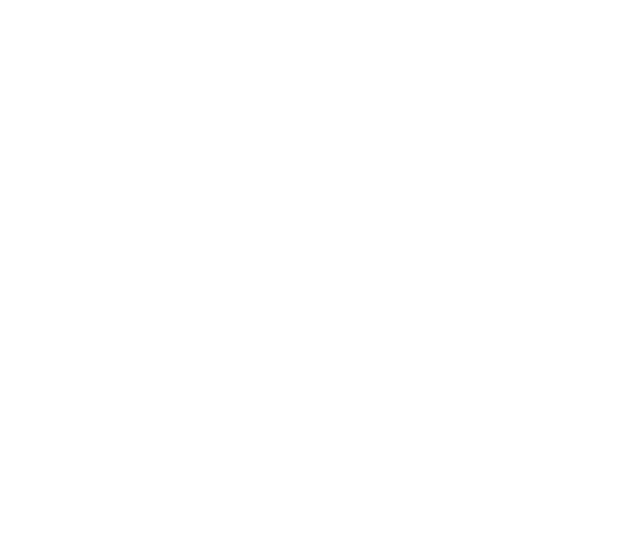
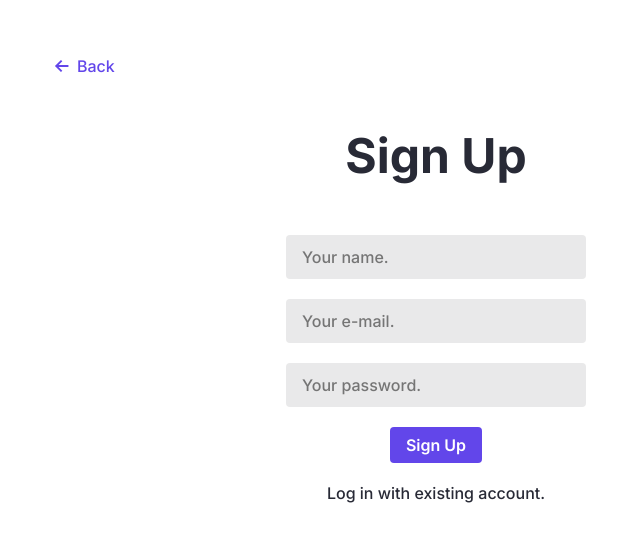
Before and after one commit to antoniopataro/typer-dev, a React (Vite) app: page /typer-dev/signup in a window 1280 px wide. Before the commit this address had no page. Shown: the part 121-662 px from the top of the page, without its empty margins (204-844 px from the left). Built offline with nearby package versions, Linux system fonts and the light colour scheme.

Commit message:
fix: gh-pages

```diff
--- a/package.json
+++ b/package.json
@@ -5,7 +5,8 @@
   "scripts": {
     "dev": "vite",
     "build": "tsc && vite build",
-    "preview": "vite preview"
+    "preview": "vite preview",
+    "deploy": "gh-pages -d dist"
   },
   "dependencies": {
     "@types/styled-components": "^5.1.25",
--- a/src/components/Header/index.tsx
+++ b/src/components/Header/index.tsx
@@ -24,10 +24,10 @@
         </a>
       </nav>
       <nav>
-        <Link to="/signup" id="singup">
+        <Link to="/typer-dev/signup" id="singup">
           <h3>Sign Up</h3>
         </Link>
-        <Link to="/login" id="login">
+        <Link to="/typer-dev/login" id="login">
           <h3>Login</h3>
           <img src={leftArrowWhite} alt="" width={12} />
         </Link>
--- a/src/main.tsx
+++ b/src/main.tsx
@@ -11,9 +11,9 @@
   <React.StrictMode>
     <BrowserRouter>
       <Routes>
-        <Route path="/" element={<App />} />
-        <Route path="/login" element={<Login />} />
-        <Route path="/signup" element={<SignUp />} />
+        <Route path="/typer-dev/" element={<App />} />
+        <Route path="/typer-dev/login" element={<Login />} />
+        <Route path="/typer-dev/signup" element={<SignUp />} />
       </Routes>
     </BrowserRouter>
   </React.StrictMode>,
--- a/src/pages/Login/index.tsx
+++ b/src/pages/Login/index.tsx
@@ -15,7 +15,7 @@
   function handleSubmit(e: React.FormEvent) {
     e.preventDefault();
 
-    validateInput() ? navigate("/") : null;
+    validateInput() ? navigate("/typer-dev/") : null;
   }
 
   const validateInput = () => {
@@ -45,7 +45,7 @@
 
   return (
     <LoginStyles>
-      <Link to="/">
+      <Link to="/typer-dev/">
         <img src={leftArrowPurple} alt="Return" width={15} />
         <h4 className="primary-color">Back</h4>
       </Link>
@@ -72,7 +72,7 @@
           <span>{passwordError ? passwordError : ""}</span>
         </div>
         <button type="submit">Login</button>
-        <Link to="/signup">Create an account.</Link>
+        <Link to="/typer-dev/signup">Create an account.</Link>
       </form>
     </LoginStyles>
   );
--- a/src/pages/SignUp/index.tsx
+++ b/src/pages/SignUp/index.tsx
@@ -23,7 +23,7 @@
         password: password.current?.value,
       };
 
-      navigate("/login");
+      navigate("/typer-dev/login");
       return;
     }
     return;
@@ -61,7 +61,7 @@
 
   return (
     <SignUpStyles>
-      <Link to="/">
+      <Link to="/typer-dev/">
         <img src={leftArrowPurple} alt="Return" width={15} />
         <h4 className="primary-color">Back</h4>
       </Link>
@@ -98,7 +98,7 @@
           <span>{passwordError ? passwordError : ""}</span>
         </div>
         <button type="submit">Sign Up</button>
-        <Link to="/login">Log in with existing account.</Link>
+        <Link to="/typer-dev/login">Log in with existing account.</Link>
       </form>
     </SignUpStyles>
   );
```
